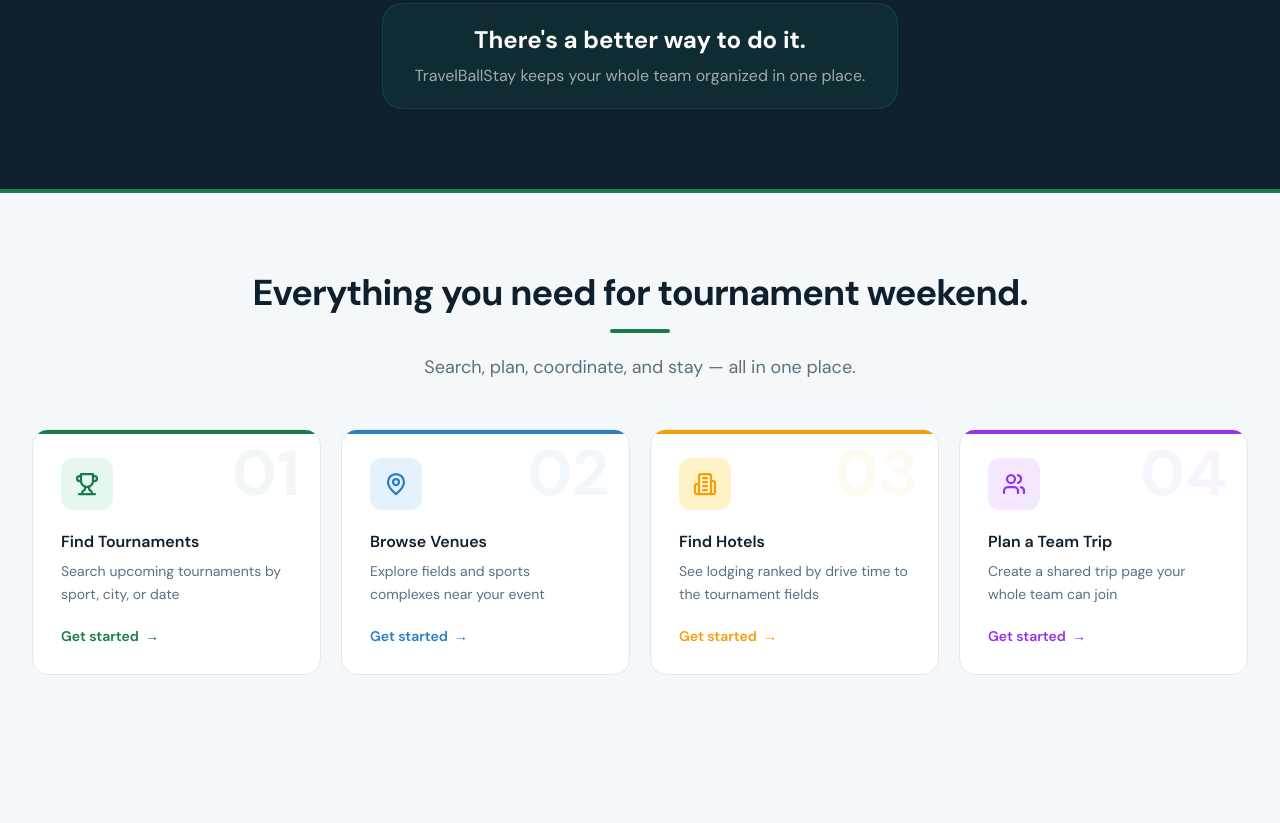
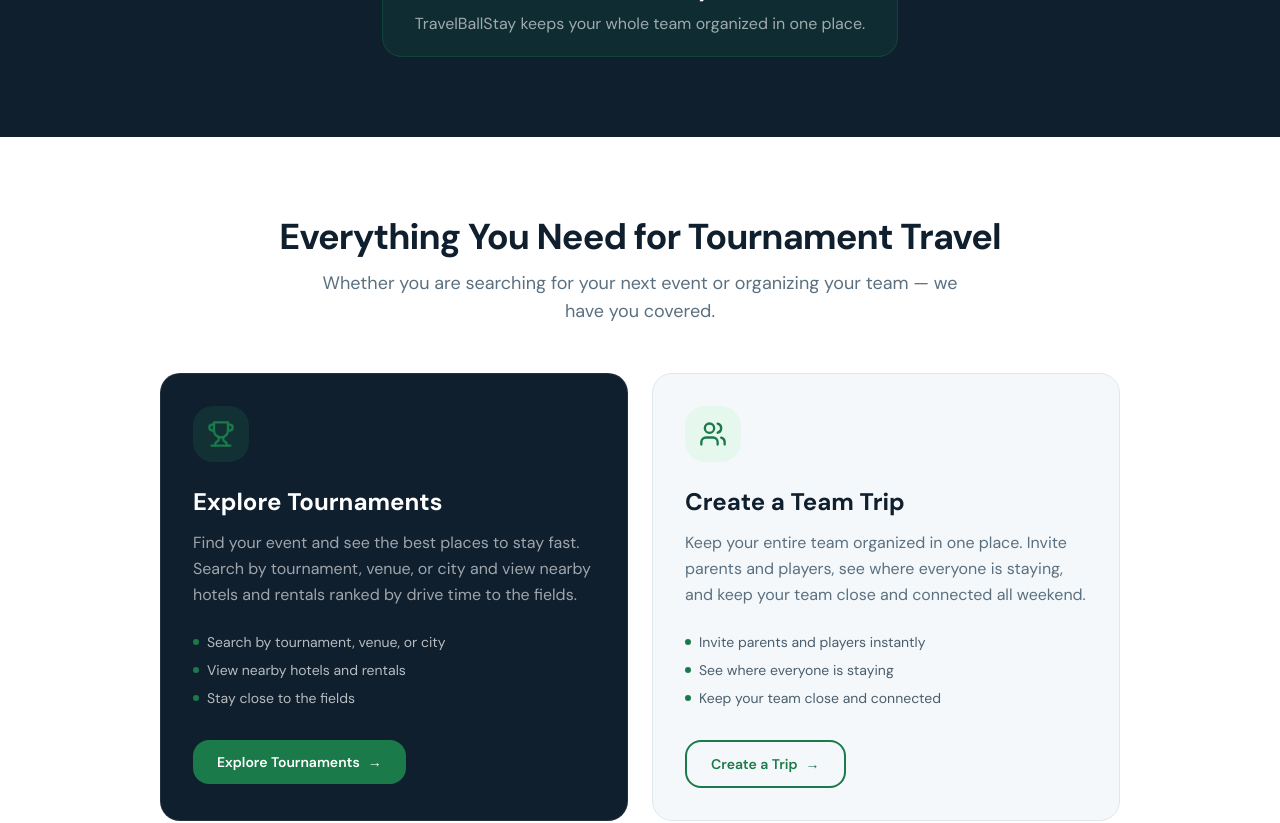
Before and after one commit to ceydecker-arch/Travelballstay, a Next.js app: page / in a window 1280 px wide. Shown: the part 1400-2223 px from the top of the page. Built offline with nearby package versions, Linux system fonts and the light colour scheme.

Commit message:
Removed trust line, redesigned Quick Actions to 2 cards

```diff
--- a/components/Hero.tsx
+++ b/components/Hero.tsx
@@ -185,13 +185,6 @@ export default function Hero() {
             </a>
           </div>
 
-          {/* Social proof */}
-          <p
-            className="mt-8 text-sm"
-            style={{ color: 'rgba(255,255,255,0.7)' }}
-          >
-            Trusted by travel sport families in 40+ states
-          </p>
         </div>
       </div>
     </section>
--- a/components/QuickActions.tsx
+++ b/components/QuickActions.tsx
@@ -1,179 +1,138 @@
-import { Trophy, MapPin, Building2, Users } from 'lucide-react'
-
-const actions = [
-  {
-    icon: Trophy,
-    number: '01',
-    title: 'Find Tournaments',
-    description: 'Search upcoming tournaments by sport, city, or date',
-    href: '#tournaments',
-    color: '#1a7a4a',
-    iconBg: '#e6f7ee',
-  },
-  {
-    icon: MapPin,
-    number: '02',
-    title: 'Browse Venues',
-    description: 'Explore fields and sports complexes near your event',
-    href: '#venues',
-    color: '#2a7fc4',
-    iconBg: '#e4f0fb',
-  },
-  {
-    icon: Building2,
-    number: '03',
-    title: 'Find Hotels',
-    description: 'See lodging ranked by drive time to the tournament fields',
-    href: '#hotels',
-    color: '#f59e0b',
-    iconBg: '#fef3c7',
-  },
-  {
-    icon: Users,
-    number: '04',
-    title: 'Plan a Team Trip',
-    description: 'Create a shared trip page your whole team can join',
-    href: '#team-trips',
-    color: '#9333ea',
-    iconBg: '#f3e8ff',
-  },
-]
-
-// Convert hex color to rgba with given alpha
-function hexToRgba(hex: string, alpha: number) {
-  const h = hex.replace('#', '')
-  const r = parseInt(h.substring(0, 2), 16)
-  const g = parseInt(h.substring(2, 4), 16)
-  const b = parseInt(h.substring(4, 6), 16)
-  return `rgba(${r}, ${g}, ${b}, ${alpha})`
-}
-
+import { Trophy, Users } from 'lucide-react'
 export default function QuickActions() {
   return (
-    <section
-      className="py-16 lg:py-20"
-      style={{
-        backgroundColor: '#f5f8fa',
-        borderTop: '4px solid #1a7a4a',
-      }}
-    >
-      <div className="max-w-7xl mx-auto px-4 sm:px-6 lg:px-8">
-
-        {/* Header */}
+    <section className="py-16 lg:py-20 bg-white">
+      <div className="max-w-5xl mx-auto px-4 sm:px-6 lg:px-8">
         <div className="text-center mb-12">
           <h2
-            className="text-3xl lg:text-4xl font-bold tracking-tight"
+            className="text-3xl sm:text-4xl font-bold tracking-tight"
             style={{ color: '#0f1f2e' }}
           >
-            Everything you need for tournament weekend.
+            Everything You Need for Tournament Travel
           </h2>
-          <div
-            className="mx-auto mt-4"
-            style={{
-              width: '60px',
-              height: '4px',
-              backgroundColor: '#1a7a4a',
-              borderRadius: '2px',
-            }}
-            aria-hidden="true"
-          />
           <p
-            className="mt-5 text-lg"
+            className="text-lg mt-3 max-w-2xl mx-auto"
             style={{ color: '#5a7080' }}
           >
-            Search, plan, coordinate, and stay — all in one place.
+            Whether you are searching for your next event or
+            organizing your team — we have you covered.
           </p>
         </div>
-
-        {/* Cards grid */}
-        <div
-          className="grid grid-cols-1 sm:grid-cols-2 lg:grid-cols-4"
-          style={{ gap: '20px' }}
-        >
-          {actions.map((action) => {
-            const Icon = action.icon
-            return (
-              <a
-                key={action.title}
-                href={action.href}
-                className="quick-action-card group relative overflow-hidden flex flex-col cursor-pointer no-underline transition-all duration-200"
-                style={{
-                  backgroundColor: '#ffffff',
-                  border: '1px solid #e5e7eb',
-                  borderRadius: '16px',
-                  padding: '28px',
-                  textDecoration: 'none',
-                }}
-              >
-                {/* Top color bar */}
-                <div
-                  className="absolute top-0 left-0 right-0"
-                  style={{
-                    height: '4px',
-                    backgroundColor: action.color,
-                  }}
-                  aria-hidden="true"
-                />
-
-                {/* Large faded number */}
-                <div
-                  className="absolute pointer-events-none select-none"
-                  style={{
-                    top: '12px',
-                    right: '20px',
-                    fontSize: '64px',
-                    fontWeight: 900,
-                    lineHeight: 1,
-                    color: hexToRgba(action.color, 0.06),
-                  }}
-                  aria-hidden="true"
+        <div className="grid grid-cols-1 md:grid-cols-2 gap-6">
+          {/* Card 1 — Explore Tournaments */}
+          <a
+            href="#tournaments"
+            className="group relative rounded-2xl p-8 overflow-hidden no-underline block transition-all duration-200 hover:-translate-y-1"
+            style={{
+              backgroundColor: '#0f1f2e',
+              border: '1px solid rgba(255,255,255,0.08)',
+            }}
+          >
+            <div
+              className="w-14 h-14 rounded-2xl flex items-center justify-center mb-6"
+              style={{ backgroundColor: 'rgba(26,122,74,0.2)' }}
+            >
+              <Trophy size={28} color="#1a7a4a" strokeWidth={2} />
+            </div>
+            <h3 className="text-2xl font-bold text-white mb-3">
+              Explore Tournaments
+            </h3>
+            <p
+              className="text-base leading-relaxed mb-6"
+              style={{ color: 'rgba(255,255,255,0.6)' }}
+            >
+              Find your event and see the best places to stay
+              fast. Search by tournament, venue, or city and
+              view nearby hotels and rentals ranked by drive
+              time to the fields.
+            </p>
+            <ul className="space-y-2 mb-8">
+              {[
+                'Search by tournament, venue, or city',
+                'View nearby hotels and rentals',
+                'Stay close to the fields',
+              ].map((item) => (
+                <li
+                  key={item}
+                  className="flex items-center gap-2 text-sm"
+                  style={{ color: 'rgba(255,255,255,0.7)' }}
                 >
-                  {action.number}
-                </div>
-
-                {/* Icon */}
-                <div
-                  className="relative flex items-center justify-center flex-shrink-0 transition-transform duration-200 group-hover:scale-110"
-                  style={{
-                    width: '52px',
-                    height: '52px',
-                    borderRadius: '12px',
-                    backgroundColor: action.iconBg,
-                    marginBottom: '20px',
-                  }}
+                  <span
+                    className="w-1.5 h-1.5 rounded-full flex-shrink-0"
+                    style={{ backgroundColor: '#1a7a4a' }}
+                  />
+                  {item}
+                </li>
+              ))}
+            </ul>
+            <div
+              className="inline-flex items-center gap-2 px-6 py-3 rounded-xl font-semibold text-sm text-white transition-all duration-150 group-hover:opacity-90"
+              style={{ backgroundColor: '#1a7a4a' }}
+            >
+              Explore Tournaments
+              <span>→</span>
+            </div>
+          </a>
+          {/* Card 2 — Create a Team Trip */}
+          <a
+            href="#team-trips"
+            className="group relative rounded-2xl p-8 overflow-hidden no-underline block transition-all duration-200 hover:-translate-y-1"
+            style={{
+              backgroundColor: '#f5f8fa',
+              border: '1px solid #dde8ee',
+            }}
+          >
+            <div
+              className="w-14 h-14 rounded-2xl flex items-center justify-center mb-6"
+              style={{ backgroundColor: '#e6f7ee' }}
+            >
+              <Users size={28} color="#1a7a4a" strokeWidth={2} />
+            </div>
+            <h3
+              className="text-2xl font-bold mb-3"
+              style={{ color: '#0f1f2e' }}
+            >
+              Create a Team Trip
+            </h3>
+            <p
+              className="text-base leading-relaxed mb-6"
+              style={{ color: '#5a7080' }}
+            >
+              Keep your entire team organized in one place.
+              Invite parents and players, see where everyone
+              is staying, and keep your team close and
+              connected all weekend.
+            </p>
+            <ul className="space-y-2 mb-8">
+              {[
+                'Invite parents and players instantly',
+                'See where everyone is staying',
+                'Keep your team close and connected',
+              ].map((item) => (
+                <li
+                  key={item}
+                  className="flex items-center gap-2 text-sm"
+                  style={{ color: '#4a5e6d' }}
                 >
-                  <Icon size={24} style={{ color: action.color }} strokeWidth={2.25} />
-                </div>
-
-                {/* Text */}
-                <div className="relative">
-                  <h3
-                    className="text-base font-semibold mb-1.5"
-                    style={{ color: '#0f1f2e' }}
-                  >
-                    {action.title}
-                  </h3>
-                  <p className="text-sm leading-relaxed" style={{ color: '#5a7080' }}>
-                    {action.description}
-                  </p>
-                </div>
-
-                {/* Arrow indicator */}
-                <div
-                  className="quick-action-arrow relative mt-5 text-sm font-semibold inline-flex items-center"
-                  style={{ color: action.color }}
-                >
-                  Get started
                   <span
-                    className="quick-action-arrow-icon inline-block transition-transform duration-200"
-                    style={{ marginLeft: '6px' }}
-                  >
-                    →
-                  </span>
-                </div>
-              </a>
-            )
-          })}
+                    className="w-1.5 h-1.5 rounded-full flex-shrink-0"
+                    style={{ backgroundColor: '#1a7a4a' }}
+                  />
+                  {item}
+                </li>
+              ))}
+            </ul>
+            <div
+              className="inline-flex items-center gap-2 px-6 py-3 rounded-xl font-semibold text-sm transition-all duration-150 border-2 group-hover:bg-green-50"
+              style={{
+                borderColor: '#1a7a4a',
+                color: '#1a7a4a',
+              }}
+            >
+              Create a Trip
+              <span>→</span>
+            </div>
+          </a>
         </div>
       </div>
     </section>
```
